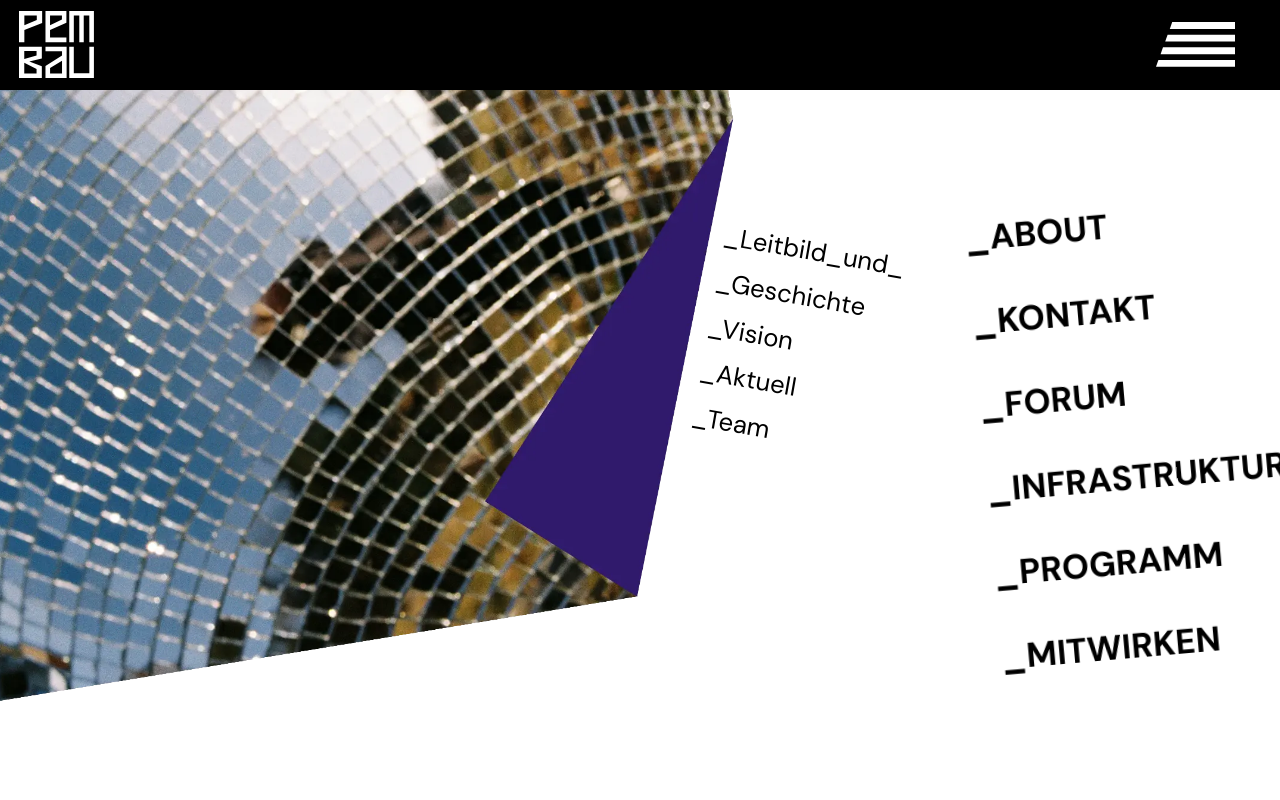
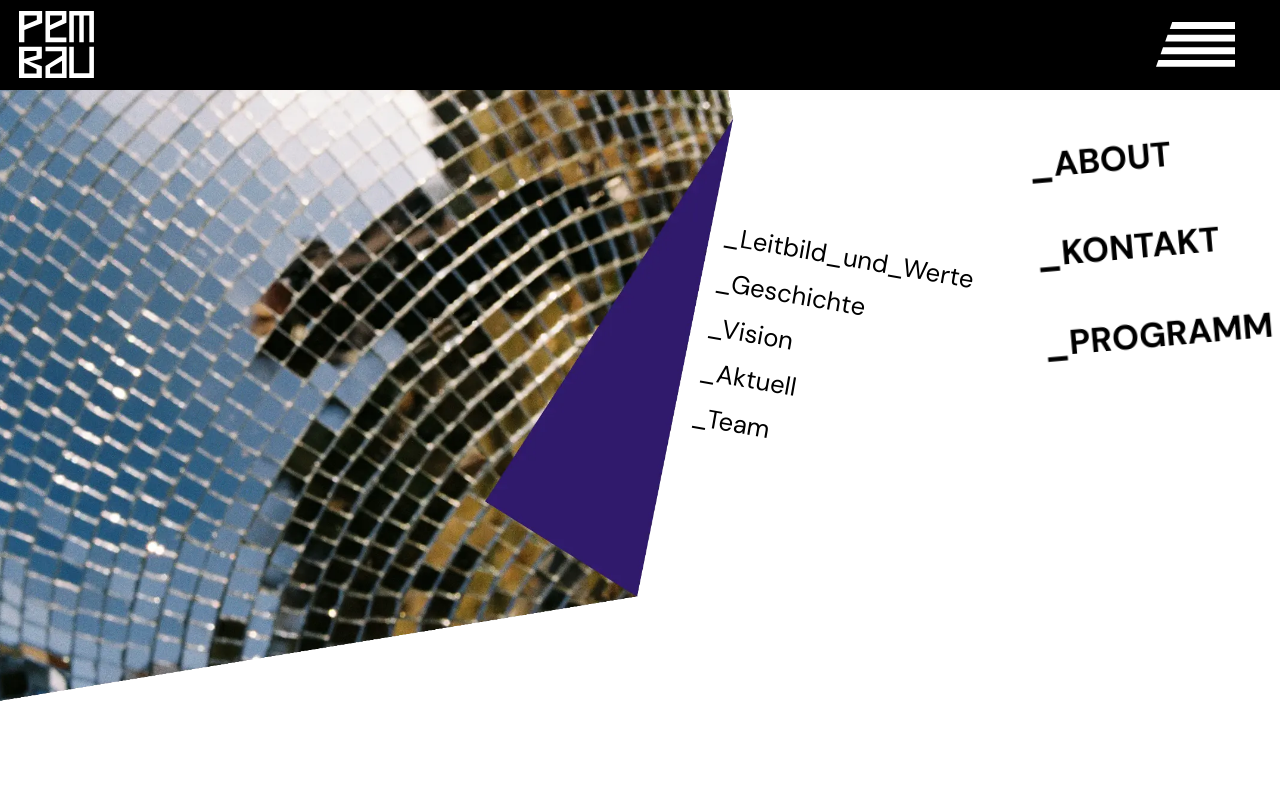
Before and after one commit to Knolldeboll/Pembau, a React (Vite) app in the folder pembau/: page /Pembau/About in a window 1280 px wide. Both pictures are taken after a click on the icon 1195 px from the left and 44 px from the top of the page. Shown: the top 800 px of the page. Built offline with nearby package versions, Linux system fonts and the light colour scheme.

Commit message:
LAbout page ScrollTo proof of concept - also applied once in sidemenu. Also layout edits
Sidemenu links now refer to about page with # added. About page maps routing to this to scroll method.

```diff
--- a/pembau/src/AboutAktuell.tsx
+++ b/pembau/src/AboutAktuell.tsx
@@ -37,6 +37,7 @@ import { CollapseText } from "./Components/CollapseText";
 import { ImageFrameJPGWithCollapseText } from "./Components/ImageFrameJPGWithCollapseText";
 import { Carousel } from "./Components/Carousel";
 import { CollapseFrame } from "./Components/CollapseFrame";
+import { useEffect, useRef } from "react";
 //import TextButton from "./Components/TextButton";
 //import TextFrameGeschichte from "./Customframes/TextFrameGeschichte";
 
@@ -46,6 +47,21 @@ const AboutAktuell = () => {
   const imageModules = import.meta.glob<string>('./assets/about/carousel/*.webp', { eager: true, import: 'default' })
   const carouselImages: string[] = Object.values(imageModules);
   //console.log("image paths: ", carouselImages)
+
+  const leitBildRef = useRef<HTMLDivElement | null>(null);
+  const scrollToLeitbild = () => {
+    // if type ? element, use scrollIntoView.
+    leitBildRef.current?.scrollIntoView({ behavior: "smooth" })
+  }
+
+
+  // upon URL ending with #leitbild, execute scrollToLeitbild
+  useEffect(() => {
+    if (window.location.hash === "#leitbild") {
+      scrollToLeitbild()
+      console.log("window loc hash", window.location.hash)
+    }
+  }, []);
 
   return (
     <>
@@ -85,7 +101,7 @@ const AboutAktuell = () => {
 
           }}
         >
-          <a className="h2 hoverable" href="#leitbild">
+          <a className="h2 hoverable" onClick={scrollToLeitbild}>
             _Leitbild_und_Werte
           </a>
           <a className="h2 hoverable">_Geschichte</a>
@@ -111,7 +127,7 @@ const AboutAktuell = () => {
 
 
       {/*Leitbild neu/skalierbar DONE */}
-      <div className="leitbild leitbildSmall" style={{ display: "flex", justifyContent: "center", marginTop: "5vw" }}>
+      <div ref={leitBildRef} className="leitbild leitbildSmall" style={{ display: "flex", justifyContent: "center", marginTop: "5vw" }}>
         <CollapseFrame width={80} height={100} rotation={0} folds={{ topLeft: { horPercent: 60, vertPercent: 25, perma: true }, bottomRight: { horPercent: 25, vertPercent: 25, perma: false } }} foldColor="#30196C">
           <h2 style={{ rotate: "32deg", position: "absolute", left: "12%", top: "33%", zIndex: "3" }}>Leitbild</h2>
           <h2 style={{ rotate: "-55deg", position: "absolute", left: "30%", top: "30%", zIndex: "3" }}>_UND</h2>
--- a/pembau/src/LandingPage.tsx
+++ b/pembau/src/LandingPage.tsx
@@ -56,7 +56,7 @@ const LandingPage = () => {
 
       <div className="textframe" id="textframeaussicht" style={{
         width: "80vw",
-        marginTop: "-5vw",
+        marginTop: "5vw",
         zIndex: "1",
       }}>
         <TextFrameAussicht></TextFrameAussicht>
--- a/pembau/src/menu/Menu.tsx
+++ b/pembau/src/menu/Menu.tsx
@@ -1,8 +1,13 @@
 import { Link } from "react-router";
+import { useMainStore } from "../stores/MainStore";
 
 // TODO: Durch React-router-links austauschen wenn Links da.
 
 const Menu = () => {
+
+  const toggleMenuOpen = useMainStore((state) => (state.toggleMenuOpen));
+
+
   return (
     <div
       id="sidemenu"
@@ -18,34 +23,43 @@ const Menu = () => {
         transform: "rotate(-5deg)",
       }}
     >
+
+      {/**Voll smart auch: max (vh vs vw) - das eine trägt bei h>w mehr effekt, das andere bei h<w - Screens! Dient zum Umschalten und adäquaten Spacing entlang der mental Axis! */}
       <div
         id="menu"
         style={{
           display: "flex",
           flexDirection: "column",
-          gap: "0.7vw",
-          marginTop: " max(15vw, 6rem)",
+          gap: "max(3vh,3.5vw)",
+          marginTop: " max(15vh,9.5vw)",
           marginLeft: "5vw",
         }}
       >
-        <Link className="h4 hoverable " to={"/Pembau/About/"}>
+
+        <Link className="h4 hoverable" to={"/Pembau/About/#leitbild"} onClick={toggleMenuOpen}>
           _ABOUT
         </Link>
-        <Link className="h4 hoverable m10t" to={""}>
+        {/**TODO: Toggle Contacts open, no to={}*/}
+        <Link className="h4 hoverable" to={""} onClick={toggleMenuOpen}>
           _KONTAKT
         </Link>
-        <Link className="h4 hoverable m10t" to={""}>
+
+        {/*
+        <Link className="h4 hoverable" to={""}>
           _FORUM
         </Link>
-        <Link className="h4 hoverable m10t" to={""}>
+        <Link className="h4 hoverable" to={""}>
           _INFRASTRUKTUR
-        </Link>
-        <Link className="h4 hoverable m10t" to={""}>
+        </Link>*/}
+        {/**TODO:  to={../#Programm} falls es das gibt!*/}
+        <Link className="h4 hoverable" to={""} onClick={toggleMenuOpen}>
           _PROGRAMM
         </Link>
-        <Link className="h4 hoverable m10t" to={""}>
+        {/*
+        <Link className="h4 hoverable" to={""}>
           _MITWIRKEN
         </Link>
+        */}
       </div>
     </div>
   );
```
